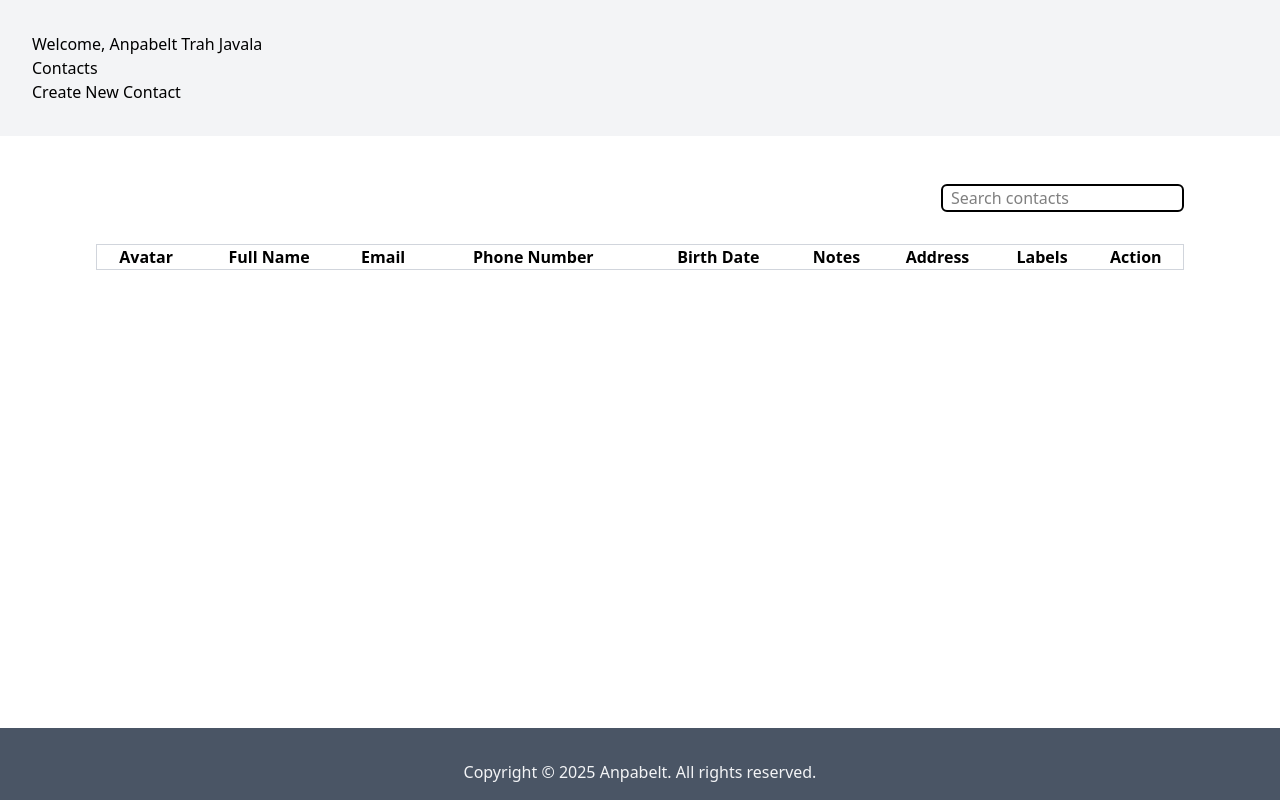
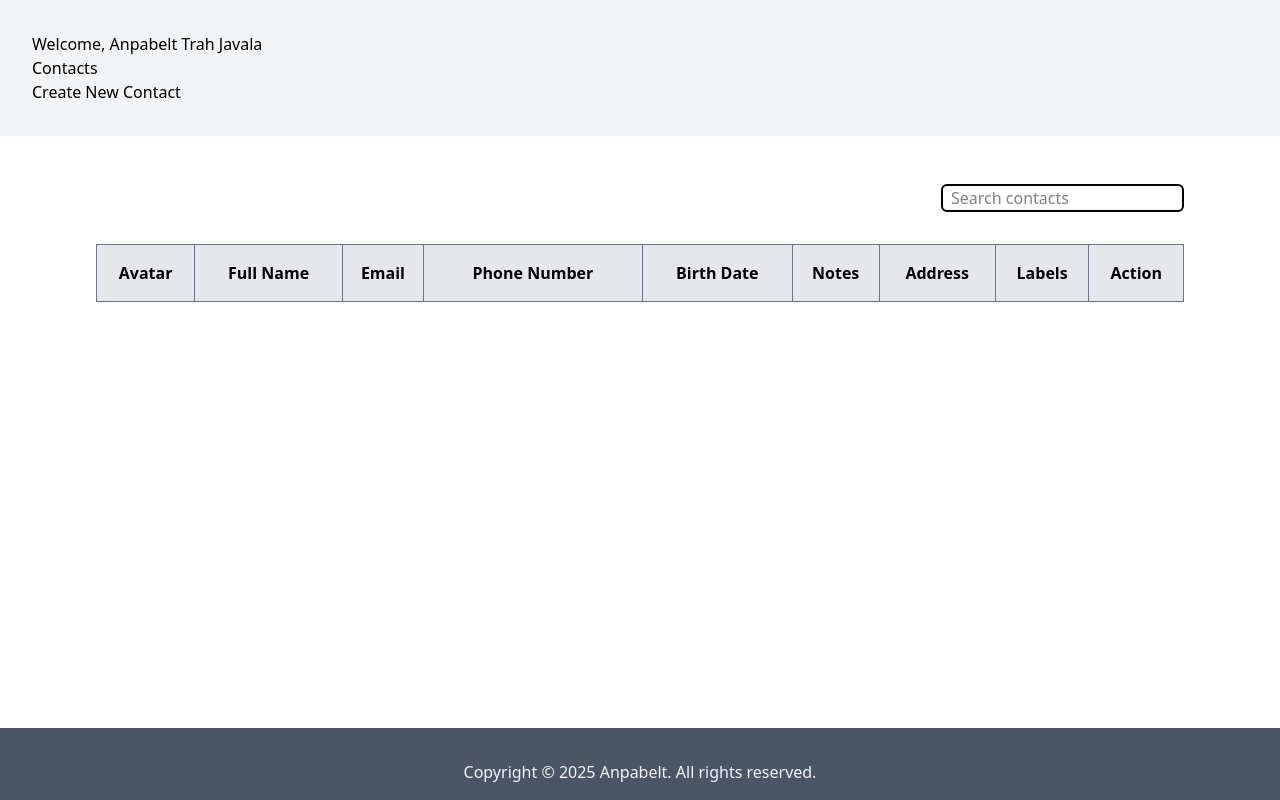
Before and after one commit to anpabeltj/address-book-anpabelt, a plain HTML site: page index.html in a window 1280 px wide. Drawn offline with nearby package versions, Linux system fonts and the light colour scheme.

Commit message:
feat: add HTML files for contact management view, create, and main contact list

```diff
--- a/index.html
+++ b/index.html
@@ -39,19 +39,19 @@
       </section>
 
       <section>
-        <table class="min-w-full text-center table-auto border-collapse border border-gray-300 divide-y divide-gray-300 divide-x rounded-md">
-          <thead>
-            <th>Avatar</th>
-            <th>Full Name</th>
-            <th>Email</th>
-            <th>Phone Number</th>
-            <th>Birth Date</th>
-            <th>Notes</th>
-            <th>Address</th>
-            <th>Labels</th>
-            <th>Action</th>
+        <table class="min-w-full text-center border-collapse border border-spacing-2">
+          <thead class="bg-gray-200 items-center">
+            <th class="border border-gray-500 py-4">Avatar</th>
+            <th class="border border-gray-500 py-4">Full Name</th>
+            <th class="border border-gray-500 py-4">Email</th>
+            <th class="border border-gray-500 py-4">Phone Number</th>
+            <th class="border border-gray-500 py-4">Birth Date</th>
+            <th class="border border-gray-500 py-4">Notes</th>
+            <th class="border border-gray-500 py-4">Address</th>
+            <th class="border border-gray-500 py-4">Labels</th>
+            <th class="border border-gray-500 py-4">Action</th>
           </thead>
-          <tbody id="contacts-list">
+          <tbody id="contacts-list" class="bg-white divide-y divide-gray-300 border border-gray-500 px-4">
             <!-- Rows go here -->
           </tbody>
         </table>
```
Also changed, not shown: 1 other file.
